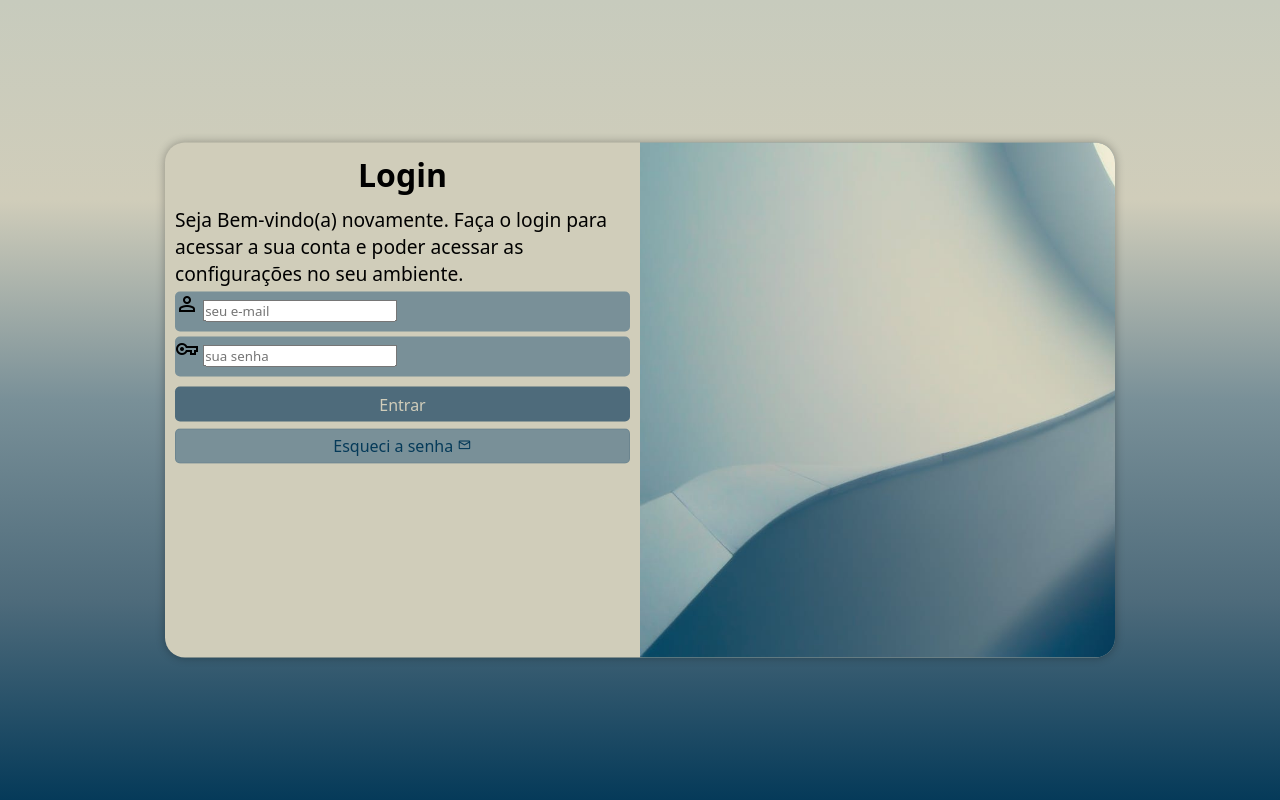
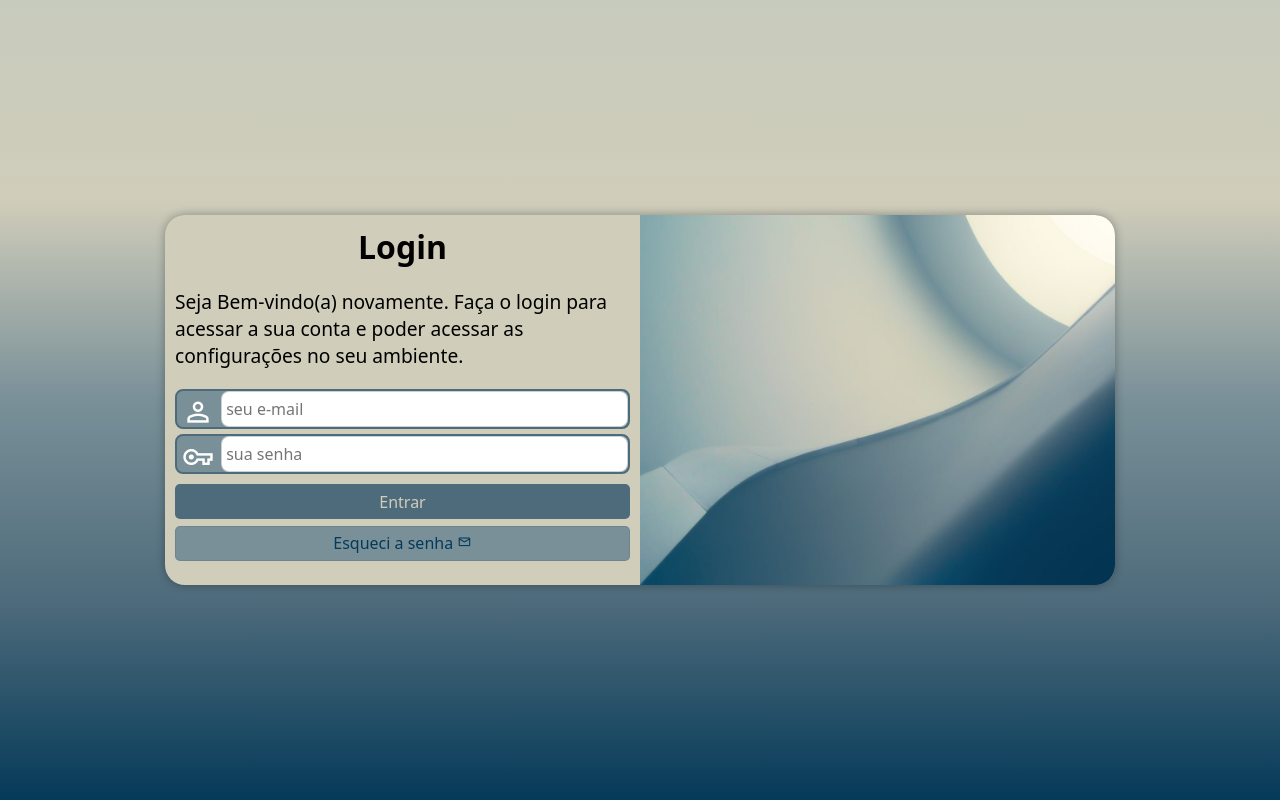
Before and after one commit to psicogi/Tela-Login, a plain HTML site: page index.html in a window 1280 px wide. Drawn offline with nearby package versions, Linux system fonts and the light colour scheme.

Commit message:
Finalização do projeto

```diff
--- a/estilos/media-query.css
+++ b/estilos/media-query.css
@@ -6,6 +6,7 @@
     }
     #login {
         width: 80vw;
+        height: 320px;
     }
     section#login > div#imagem {
         float: left;
@@ -22,6 +23,7 @@
     }
     #form > p {
         font-size: 1.1em;
+        margin: 20px 0px;
     }
 }
 
@@ -31,6 +33,7 @@
     }
     #login {
         width: 950px;
+        height: 370px;
     }
     section#login > div#imagem {
         float: right;
@@ -46,5 +49,6 @@
     }
     #form > p {
         font-size: 1.2em;
+        margin: 20px 0px;
     }
 }
--- a/estilos/style.css
+++ b/estilos/style.css
@@ -31,7 +31,6 @@ main {
     position: absolute;
     top: 50%;
     left: 50%;
-    transform: translate(-50%, -50%);
     overflow: hidden;
     background-color: var(--cor2);
     width: 250px;
@@ -40,6 +39,7 @@ main {
     box-shadow: 0px 0px 10px rgba(0, 0, 0, 0.315);
     transition: width 0.3s, height 0.3s;
     transition-timing-function: ease;
+    transform: translate(-50%, -50%);
 }
 
 section#login > div#imagem {
@@ -70,12 +70,27 @@ form > div#campo, div.campo {
     font-size: 1em;
     width: 100%;
     height: 40px;
-    border-radius: 5px;
+    border-radius: 8px;
+    border: 2px solid #4E6B7B;
     margin: 5px 0px;
 }
 
 form label {
     display: none;
+}
+
+input[type=email], input[type=password] {
+    border-radius: 8px;
+    border: 1px solid #4e6b7b4f;
+    font-size: 1em;
+    width: calc(100% - 44.4px);
+    height: 100%;
+    padding: 4px;
+    transform: translateY(-13px);
+}
+
+input[type=email], input[type=password]:focus-within {
+    background-color: white;
 }
 
 form > input[type=submit] {
--- a/index.html
+++ b/index.html
@@ -19,12 +19,12 @@
                 <p>Seja Bem-vindo(a) novamente. Faça o login para acessar a sua conta e poder acessar as configurações no seu ambiente.</p>
                 <form action="login.php" method="post" autocomplete="on">
                     <div id="campo">
-                        <span class="material-symbols-outlined">person</span>
+                        <span class="material-symbols-outlined" style="color: white; font-size: 2em; width: 40px; padding: 5px;">person</span>
                         <input type="email" name="login" id="ilogin" placeholder="seu e-mail" required autocomplete="email" size="19">
                         <label for="ilogin">Login</label>
                     </div>
                     <div class="campo">
-                        <span class="material-symbols-outlined">vpn_key</span>
+                        <span class="material-symbols-outlined" style="color: white; font-size: 2em; width: 40px; padding: 5px;">vpn_key</span>
                         <input type="password" name="senha" id="senha" placeholder="sua senha" required autocomplete="current-password" minlength="8" size="19">
                         <label for="senha">Senha</label>
                     </div>
```
